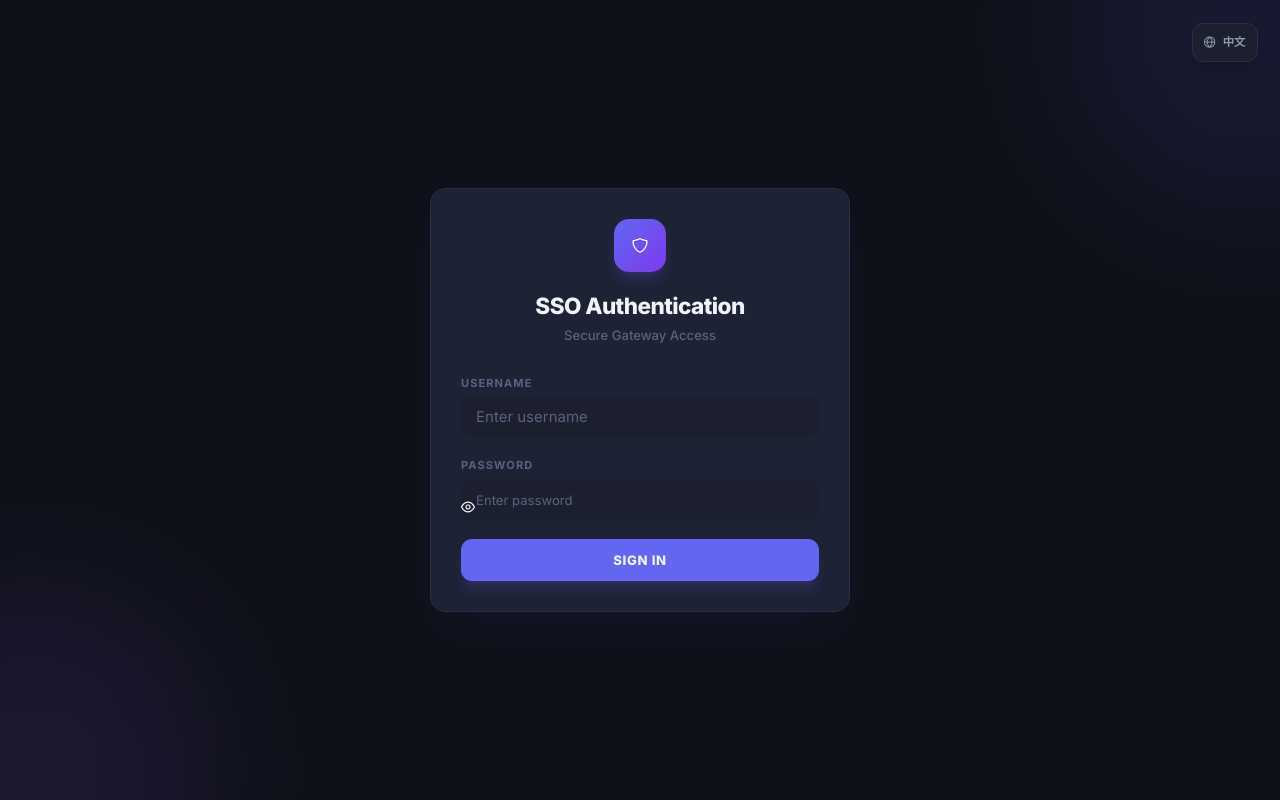
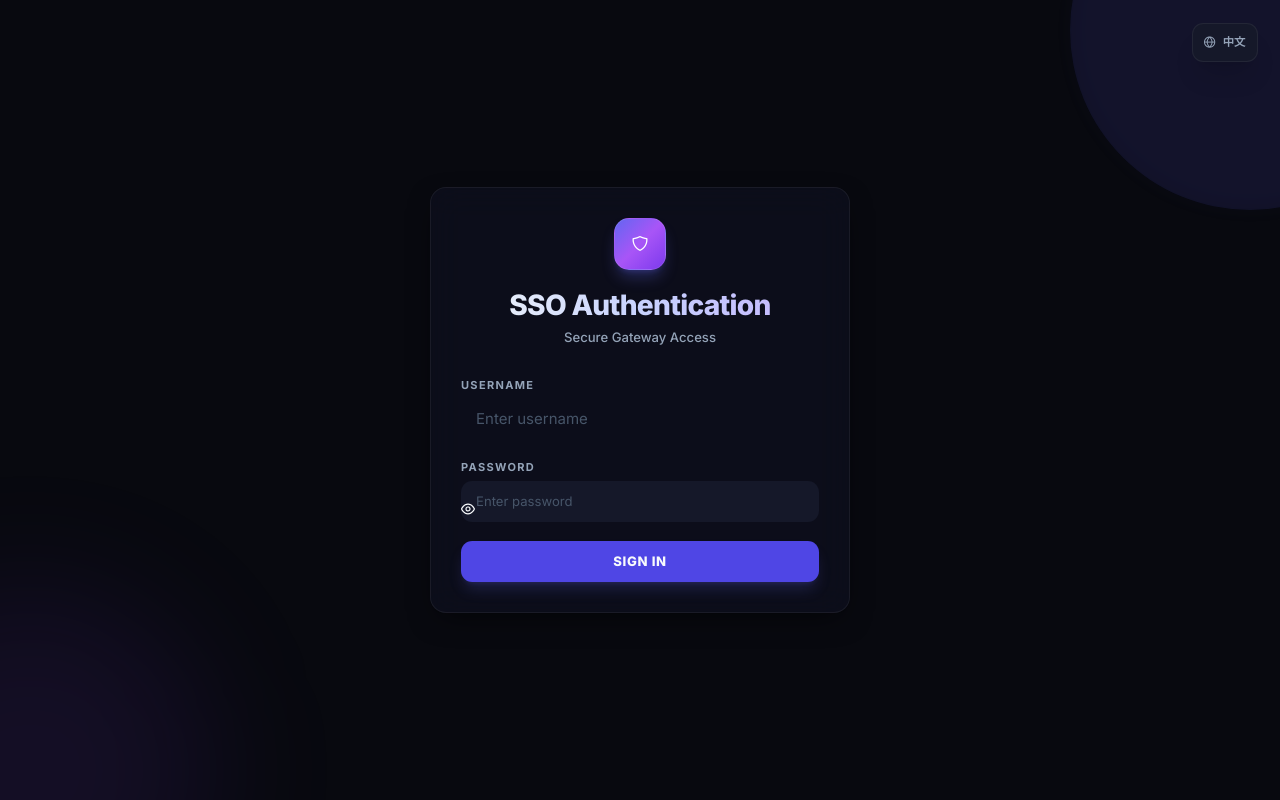
Before and after one commit to quintin-lee/sso, a Vue app in the folder frontend/: page /login in a window 1280 px wide. Built offline with nearby package versions, Linux system fonts and the light colour scheme.

Commit message:
style(frontend): 🎨 apply premium glassmorphic theme and glow animations

```diff
--- a/frontend/src/style.css
+++ b/frontend/src/style.css
@@ -3,25 +3,37 @@
 @tailwind utilities;
 
 :root {
-  /* Dark theme design tokens */
-  --bg-primary: #0f111a;
-  --bg-secondary: #161824;
-  --bg-elevated: #1c1f2e;
-  --bg-card: #1e2235;
-  --bg-hover: #252a40;
-  --border-primary: #2a2f45;
-  --border-subtle: #1e2335;
-  --text-primary: #f1f3f9;
-  --text-secondary: #9499b3;
-  --text-muted: #5c6180;
+  /* Ultra-premium dark neon-glow theme */
+  --bg-primary: #08090f;
+  --bg-secondary: #0e111d;
+  --bg-elevated: #151829;
+  --bg-card: rgba(18, 22, 41, 0.45);
+  --bg-hover: rgba(99, 102, 241, 0.12);
+
+  --border-primary: rgba(255, 255, 255, 0.06);
+  --border-subtle: rgba(255, 255, 255, 0.03);
+  --border-active: rgba(99, 102, 241, 0.4);
+
+  --text-primary: #f8fafc;
+  --text-secondary: #94a3b8;
+  --text-muted: #475569;
+
   --accent: #6366f1;
-  --accent-glow: rgba(99, 102, 241, 0.15);
+  --accent-light: #a5b4fc;
+  --accent-glow: rgba(99, 102, 241, 0.25);
+  --accent-neon: #818cf8;
+
   --success: #10b981;
+  --success-glow: rgba(16, 185, 129, 0.15);
   --warning: #f59e0b;
+  --warning-glow: rgba(245, 158, 11, 0.15);
   --danger: #f43f5e;
+  --danger-glow: rgba(244, 63, 94, 0.15);
+
   --sidebar-width: 280px;
+  --radius-premium: 16px;
 
-  font-family: 'Inter', system-ui, -apple-system, sans-serif;
+  font-family: 'Outfit', 'Inter', system-ui, -apple-system, sans-serif;
   font-size: 15px;
   line-height: 1.5;
   color-scheme: dark;
@@ -35,8 +47,32 @@ body {
   margin: 0;
   background: var(--bg-primary);
   color: var(--text-primary);
+  background-image:
+    radial-gradient(at 0% 0%, rgba(99, 102, 241, 0.05) 0px, transparent 50%),
+    radial-gradient(at 100% 100%, rgba(139, 92, 246, 0.05) 0px, transparent 50%);
+  background-attachment: fixed;
 }
 
+/* Glassmorphism Premium Card */
+.glass-card {
+  background: var(--bg-card);
+  backdrop-filter: blur(16px);
+  -webkit-backdrop-filter: blur(16px);
+  border: 1px solid var(--border-primary);
+  border-radius: var(--radius-premium);
+  box-shadow: 0 10px 30px -10px rgba(0, 0, 0, 0.7);
+  transition: all 0.3s cubic-bezier(0.4, 0, 0.2, 1);
+}
+
+.glass-card:hover {
+  border-color: rgba(99, 102, 241, 0.25);
+  box-shadow:
+    0 15px 35px -8px rgba(0, 0, 0, 0.8),
+    0 0 15px -3px var(--accent-glow);
+  transform: translateY(-2px);
+}
+
+/* Custom Scrollbar */
 * {
   scrollbar-width: thin;
   scrollbar-color: var(--border-primary) transparent;
@@ -52,8 +88,12 @@ body {
 }
 
 *::-webkit-scrollbar-thumb {
-  background: var(--border-primary);
+  background: rgba(255, 255, 255, 0.1);
   border-radius: 3px;
+}
+
+*::-webkit-scrollbar-thumb:hover {
+  background: var(--accent);
 }
 
 ::selection {
@@ -61,29 +101,31 @@ body {
   color: var(--text-primary);
 }
 
-/* Smooth transitions for theme */
-.transition-theme {
-  transition: background-color 0.2s ease, border-color 0.2s ease, color 0.2s ease, box-shadow 0.2s ease;
+/* PrimeVue Component Styling Customizations */
+.p-inputtext, .p-password-input {
+  transition: all 0.2s ease !important;
 }
 
-/* Fade in animation */
+.p-inputtext:focus, .p-password:focus-within .p-password-input {
+  border-color: var(--accent) !important;
+  box-shadow: 0 0 0 3px var(--accent-glow) !important;
+}
+
+/* Animations */
 @keyframes fadeIn {
-  from { opacity: 0; transform: translateY(8px); }
+  from { opacity: 0; transform: translateY(12px); }
   to { opacity: 1; transform: translateY(0); }
 }
 
 .animate-fade-in {
-  animation: fadeIn 0.4s ease-out;
+  animation: fadeIn 0.5s cubic-bezier(0.16, 1, 0.3, 1) forwards;
 }
 
-/* Slide in from left */
-@keyframes slideInLeft {
-  from { opacity: 0; transform: translateX(-12px); }
-  to { opacity: 1; transform: translateX(0); }
+@keyframes pulseNeon {
+  0%, 100% { filter: drop-shadow(0 0 2px var(--accent-glow)); }
+  50% { filter: drop-shadow(0 0 10px var(--accent-glow)); }
 }
 
-/* Glow pulse */
-@keyframes glowPulse {
-  0%, 100% { box-shadow: 0 0 8px var(--accent-glow); }
-  50% { box-shadow: 0 0 20px var(--accent-glow); }
+.pulse-neon {
+  animation: pulseNeon 3s infinite ease-in-out;
 }
--- a/frontend/src/views/Admin.vue
+++ b/frontend/src/views/Admin.vue
@@ -1,7 +1,7 @@
 <template>
   <div class="admin-layout flex h-screen bg-[var(--bg-primary)]">
     <!-- Sidebar -->
-    <aside class="w-[var(--sidebar-width)] bg-[var(--bg-secondary)] border-r border-[var(--border-primary)] flex flex-col flex-shrink-0">
+    <aside class="w-[var(--sidebar-width)] bg-[var(--bg-secondary)]/80 backdrop-blur-xl border-r border-[var(--border-primary)] flex flex-col flex-shrink-0">
       <!-- Brand -->
       <div class="px-6 py-7 flex items-center gap-3 border-b border-[var(--border-primary)]">
         <div class="w-10 h-10 rounded-xl bg-gradient-to-br from-indigo-500 to-violet-600 flex items-center justify-center shadow-lg shadow-indigo-500/20">
@@ -69,7 +69,7 @@
     <!-- Main Content -->
     <main class="flex-grow flex flex-col min-w-0">
       <!-- Header -->
-      <header class="h-16 bg-[var(--bg-secondary)] border-b border-[var(--border-primary)] px-8 flex items-center justify-between sticky top-0 z-10">
+      <header class="h-16 bg-[var(--bg-secondary)]/80 backdrop-blur-xl border-b border-[var(--border-primary)] px-8 flex items-center justify-between sticky top-0 z-10">
         <div>
           <h1 class="text-xl font-extrabold text-[var(--text-primary)] leading-none tracking-tight">
             {{ $t(`sidebar.${currentTab}`) }}
--- a/frontend/src/views/Login.vue
+++ b/frontend/src/views/Login.vue
@@ -58,9 +58,9 @@ const handleMfaVerify = async () => {
 
 <template>
   <div class="login-container flex items-center justify-center min-h-screen bg-[var(--bg-primary)] relative overflow-hidden">
-    <!-- Decorative gradient orbs -->
-    <div class="absolute -top-40 -right-40 w-96 h-96 bg-indigo-500/10 rounded-full blur-3xl"></div>
-    <div class="absolute -bottom-40 -left-40 w-96 h-96 bg-violet-500/10 rounded-full blur-3xl"></div>
+    <!-- Glowing background decorative orbs -->
+    <div class="absolute -top-40 -right-40 w-96 h-96 bg-indigo-500/10 rounded-full blur-3xl pulse-neon"></div>
+    <div class="absolute -bottom-40 -left-40 w-96 h-96 bg-violet-600/10 rounded-full blur-3xl"></div>
 
     <!-- Language Toggle -->
     <div class="absolute top-6 right-6 z-10">
@@ -70,31 +70,32 @@ const handleMfaVerify = async () => {
       </button>
     </div>
 
-    <div class="login-card w-full max-w-md p-8 bg-[var(--bg-card)] border border-[var(--border-primary)] shadow-2xl shadow-indigo-500/5 rounded-2xl relative z-0 backdrop-blur-sm">
+    <!-- Glassmorphic Login Card -->
+    <div class="glass-card w-full max-w-md p-8 relative z-0 backdrop-blur-xl animate-fade-in">
       <!-- Brand -->
       <div class="text-center mb-8">
-        <div class="w-14 h-14 bg-gradient-to-br from-indigo-500 to-violet-600 rounded-2xl flex items-center justify-center mx-auto mb-5 shadow-lg shadow-indigo-500/20">
+        <div class="w-14 h-14 bg-gradient-to-br from-indigo-500 via-purple-500 to-violet-600 rounded-2xl flex items-center justify-center mx-auto mb-5 shadow-lg shadow-indigo-500/30 border border-white/10 hover:rotate-6 transition-transform duration-300">
           <i class="pi pi-shield text-white text-2xl"></i>
         </div>
-        <h1 class="text-2xl font-extrabold text-[var(--text-primary)] tracking-tight">{{ $t('login.title') }}</h1>
-        <p class="text-[var(--text-muted)] text-sm mt-1.5 font-medium">{{ $t('login.subtitle') }}</p>
+        <h1 class="text-3xl font-extrabold bg-clip-text text-transparent bg-gradient-to-r from-slate-100 via-indigo-200 to-violet-300 tracking-tight">{{ $t('login.title') }}</h1>
+        <p class="text-[var(--text-secondary)] text-sm mt-1.5 font-medium">{{ $t('login.subtitle') }}</p>
       </div>
 
       <!-- Login Form -->
       <form v-if="!showMfa" @submit.prevent="handleLogin" class="space-y-5">
         <div class="flex flex-col gap-1.5">
-          <label for="username" class="text-[11px] font-bold text-[var(--text-muted)] uppercase tracking-[0.1em]">{{ $t('login.username') }}</label>
+          <label for="username" class="text-[11px] font-bold text-[var(--text-secondary)] uppercase tracking-[0.12em]">{{ $t('login.username') }}</label>
           <InputText
             id="username"
             v-model="username"
             :placeholder="$t('login.usernamePlaceholder')"
-            class="!bg-[var(--bg-elevated)] !border-[var(--border-primary)] !text-[var(--text-primary)] !placeholder-[var(--text-muted)] !rounded-xl !px-4 !py-3"
+            class="!bg-[var(--bg-elevated)]/60 !border-[var(--border-primary)] !text-[var(--text-primary)] !placeholder-[var(--text-muted)] !rounded-xl !px-4 !py-3 hover:!border-[var(--accent)] transition-all"
             required
           />
         </div>
 
         <div class="flex flex-col gap-1.5">
-          <label for="password" class="text-[11px] font-bold text-[var(--text-muted)] uppercase tracking-[0.1em]">{{ $t('login.password') }}</label>
+          <label for="password" class="text-[11px] font-bold text-[var(--text-secondary)] uppercase tracking-[0.12em]">{{ $t('login.password') }}</label>
           <Password
             id="password"
             v-model="password"
@@ -102,7 +103,7 @@ const handleMfaVerify = async () => {
             :placeholder="$t('login.passwordPlaceholder')"
             toggleMask
             class="w-full"
-            inputClass="w-full !bg-[var(--bg-elevated)] !border-[var(--border-primary)] !text-[var(--text-primary)] !placeholder-[var(--text-muted)] !rounded-xl !px-4 !py-3"
+            inputClass="w-full !bg-[var(--bg-elevated)]/60 !border-[var(--border-primary)] !text-[var(--text-primary)] !placeholder-[var(--text-muted)] !rounded-xl !px-4 !py-3 hover:!border-[var(--accent)] transition-all"
             required
           />
         </div>
@@ -115,27 +116,27 @@ const handleMfaVerify = async () => {
           type="submit"
           :label="$t('login.signIn')"
           :loading="loading"
-          class="!w-full !bg-indigo-500 hover:!bg-indigo-400 !border-none !py-3 !font-extrabold !tracking-wider !text-sm !uppercase !rounded-xl !shadow-lg !shadow-indigo-500/20 !transition-all !duration-200 active:!scale-[0.98]"
+          class="!w-full !bg-indigo-600 hover:!bg-indigo-500 !border-none !py-3 !font-extrabold !tracking-wider !text-sm !uppercase !rounded-xl !shadow-lg !shadow-indigo-500/20 !transition-all !duration-200 active:!scale-[0.98] border border-white/5"
         />
       </form>
 
       <!-- MFA Form -->
       <form v-else @submit.prevent="handleMfaVerify" class="space-y-5">
         <div class="text-center mb-4">
-          <div class="w-12 h-12 bg-amber-500/10 rounded-2xl flex items-center justify-center mx-auto mb-4">
+          <div class="w-12 h-12 bg-amber-500/10 rounded-2xl flex items-center justify-center mx-auto mb-4 border border-amber-500/20">
             <i class="pi pi-shield text-amber-400 text-xl"></i>
           </div>
           <h2 class="text-lg font-extrabold text-[var(--text-primary)] tracking-tight mb-1">{{ $t('login.mfaTitle') }}</h2>
-          <p class="text-[var(--text-muted)] text-sm">{{ $t('login.mfaSubtitle') }}</p>
+          <p class="text-[var(--text-secondary)] text-sm">{{ $t('login.mfaSubtitle') }}</p>
         </div>
 
         <div class="flex flex-col gap-1.5">
-          <label for="mfaCode" class="text-[11px] font-bold text-[var(--text-muted)] uppercase tracking-[0.1em] text-center">{{ $t('login.mfaCode') }}</label>
+          <label for="mfaCode" class="text-[11px] font-bold text-[var(--text-secondary)] uppercase tracking-[0.12em] text-center">{{ $t('login.mfaCode') }}</label>
           <InputText
             id="mfaCode"
             v-model="mfaCode"
             :placeholder="$t('login.mfaPlaceholder')"
-            class="!text-center !text-2xl !tracking-[0.3em] !bg-[var(--bg-elevated)] !border-[var(--border-primary)] !text-[var(--text-primary)] !placeholder-[var(--text-muted)] !rounded-xl !px-4 !py-3"
+            class="!text-center !text-2xl !tracking-[0.3em] !bg-[var(--bg-elevated)]/60 !border-[var(--border-primary)] !text-[var(--text-primary)] !placeholder-[var(--text-muted)] !rounded-xl !px-4 !py-3 hover:!border-[var(--accent)] transition-all"
             required
             maxlength="6"
             autofocus
@@ -150,7 +151,7 @@ const handleMfaVerify = async () => {
           type="submit"
           :label="$t('login.verify')"
           :loading="loading"
-          class="!w-full !bg-emerald-500 hover:!bg-emerald-400 !border-none !py-3 !font-extrabold !tracking-wider !text-sm !uppercase !rounded-xl !shadow-lg !shadow-emerald-500/20 !transition-all !duration-200 active:!scale-[0.98]"
+          class="!w-full !bg-emerald-600 hover:!bg-emerald-500 !border-none !py-3 !font-extrabold !tracking-wider !text-sm !uppercase !rounded-xl !shadow-lg !shadow-emerald-500/20 !transition-all !duration-200 active:!scale-[0.98] border border-white/5"
         />
 
         <button
```
Also changed, not shown: frontend/src/components/admin/Dashboard.vue (+95 -54 lines).
